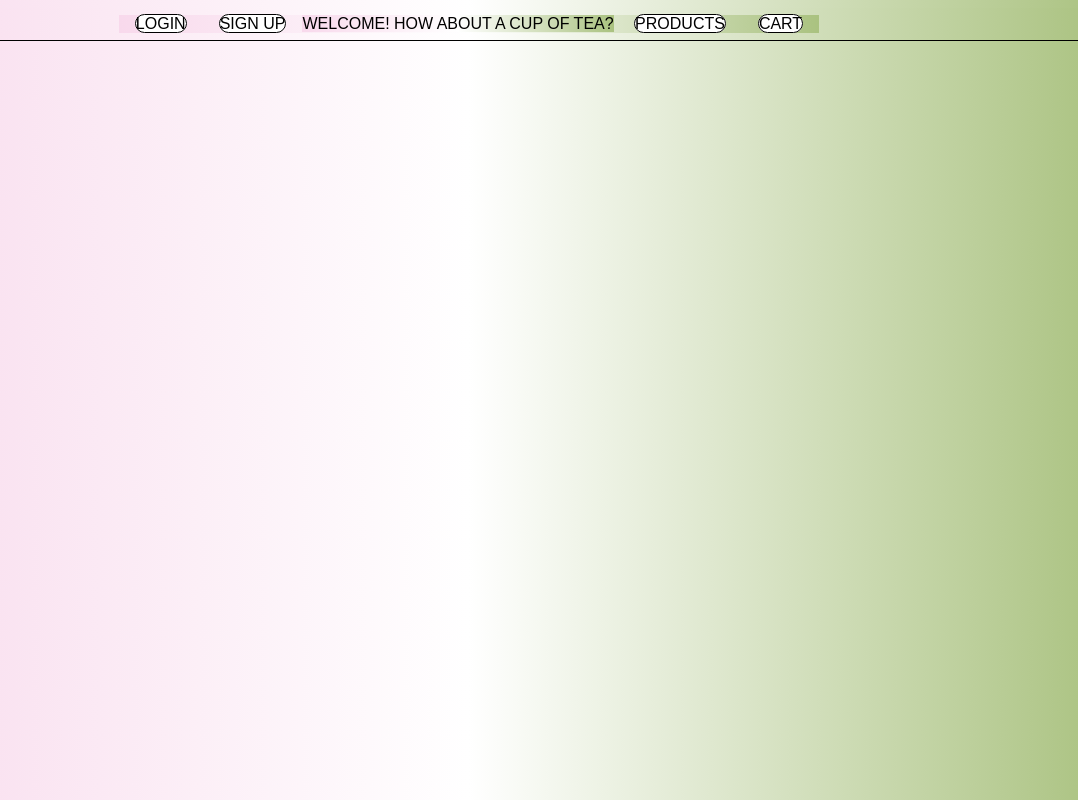
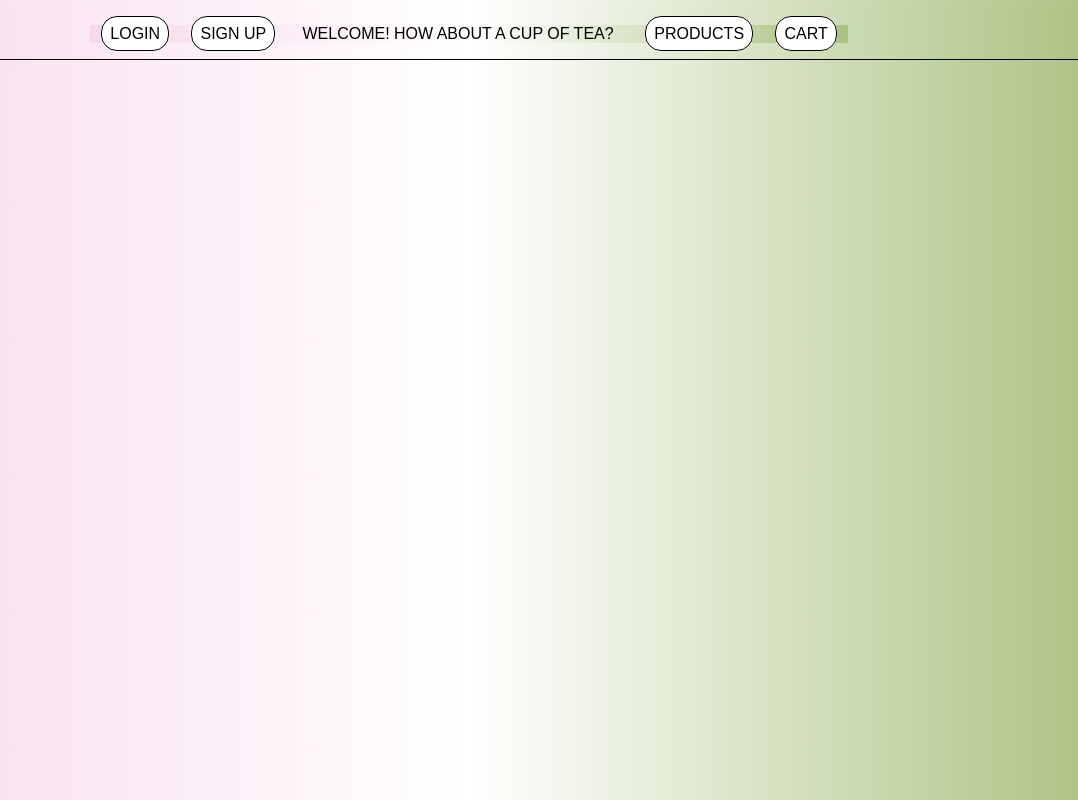
Before and after one commit to Matcha-with-Honey/Matcha-Shopper, a React app: page / in a window 1280 px wide. Shown: the whole page, without its empty margins (171-1249 px from the left). Built offline with nearby package versions, Linux system fonts and the light colour scheme; no server answers; a web font is replaced by a local one.

Commit message:
Updates to the nav bar

```diff
--- a/public/style.css
+++ b/public/style.css
@@ -14,21 +14,26 @@ button {
 }
 
 a {
+  padding: 0.5em;
   background-color: white;
   background-image: none;
   border: solid black 0.09em;
-  width: 3em;
   border-radius: 1em;
   color: black;
   text-decoration: none;
-  margin-right: 1em;
-  margin-left: 1em;
+  margin-right: 0.7em;
+  margin-left: 0.7em;
 }
 
 #nav-bar {
   display: flex;
-  height: 2em;
+  height: 3.2em;
   align-items: center;
   justify-content: space-around;
   border-bottom: solid black 0.09em;
 }
+#welcome-nav {
+  background-image: none;
+  margin-left: 1em;
+  margin-right: 1em;
+}
```
